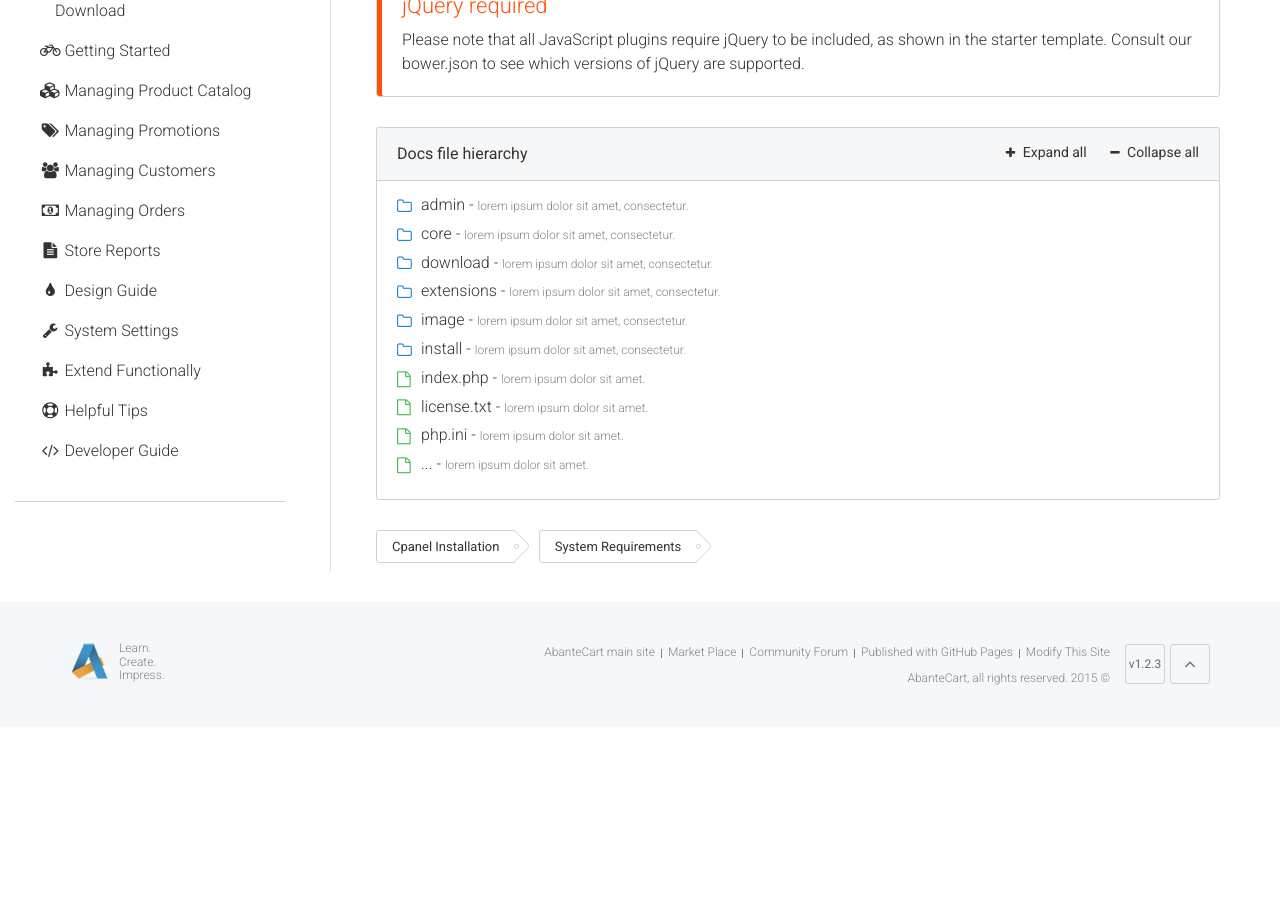
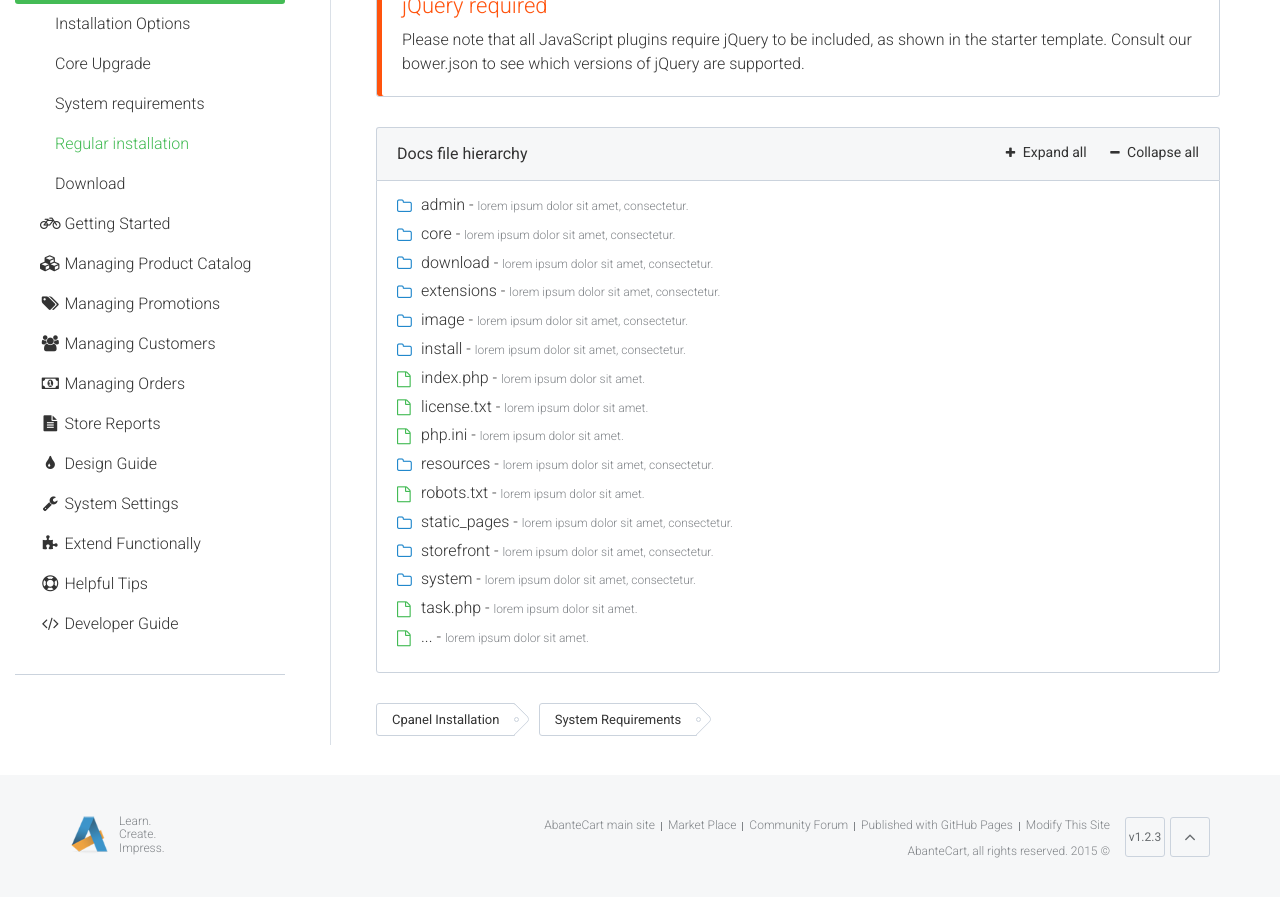
Before and after one commit to abantecart/abantecart.github.io, a Jekyll site: the page built from pages/install/regular_installation.html, in a window 1280 px wide and 900 px high, scrolled down 847 px. Shown: the top 897 px of the window. Built offline with Jekyll 4.4.1, drawn with Linux system fonts in a browser that asks for light colours; before the commit the page ends 1574 px from its top, so only the background shows below that.

Commit message:
Update regular_installation.html

```diff
--- a/pages/install/regular_installation.html
+++ b/pages/install/regular_installation.html
@@ -62,79 +62,22 @@
 							<ul class="file-tree-list js-file-tree" data-expanded="">
 								<li class="is-folder">admin -
 									<span class="file-tree-description">lorem ipsum dolor sit amet, consectetur.</span>
-									<ul>
-										<li class="is-file">custom.css -
-											<span class="file-tree-description">lorem ipsum dolor sit amet.</span>
-										</li>
-										<li class="is-file">style.css -
-											<span class="file-tree-description">lorem ipsum dolor sit amet.</span>
-										</li>
-										<li class="is-file">style.min.css -
-											<span class="file-tree-description">lorem ipsum dolor sit amet.</span>
-										</li>
-									</ul>
 								</li>
 								<li class="is-folder">core -
 									<span class="file-tree-description">lorem ipsum dolor sit amet, consectetur.</span>
-									<ul>
-										<li class="is-file">fontawesome.otf -
-											<span class="file-tree-description">lorem ipsum dolor sit amet.</span>
-										</li>
-										<li class="is-file">fontawesome-webfont.eot -
-											<span class="file-tree-description">lorem ipsum dolor sit amet.</span>
-										</li>
-										<li class="is-file">fontawesome-webfont.svg -
-											<span class="file-tree-description">lorem ipsum dolor sit amet.</span>
-										</li>
-										<li class="is-file">fontawesome-webfont.ttf -
-											<span class="file-tree-description">lorem ipsum dolor sit amet.</span>
-										</li>
-										<li class="is-file">fontawesome-webfont.woff -
-											<span class="file-tree-description">lorem ipsum dolor sit amet.</span>
-										</li>
-										<li class="is-file">fontawesome-webfont.woff2 -
-											<span class="file-tree-description">lorem ipsum dolor sit amet.</span>
-										</li>
-									</ul>
+
 								</li>
 								<li class="is-folder">download -
 									<span class="file-tree-description">lorem ipsum dolor sit amet, consectetur.</span>
-									<ul>
-										<li class="is-file">img1.jpg -
-											<span class="file-tree-description">lorem ipsum dolor sit amet.</span>
-										</li>
-										<li class="is-file">img2.png -
-											<span class="file-tree-description">lorem ipsum dolor sit amet.</span>
-										</li>
-										<li class="is-file">img3.gif -
-											<span class="file-tree-description">lorem ipsum dolor sit amet.</span>
-										</li>
-										<li class="is-file">... -
-											<span class="file-tree-description">lorem ipsum dolor sit amet.</span>
-										</li>
-									</ul>
+
 								</li>
 								<li class="is-folder">extensions -
 									<span class="file-tree-description">lorem ipsum dolor sit amet, consectetur.</span>
-									<ul>
-										<li class="is-file">all.js -
-											<span class="file-tree-description">lorem ipsum dolor sit amet.</span>
-										</li>
-										<li class="is-file">custom.js -
-											<span class="file-tree-description">lorem ipsum dolor sit amet.</span>
-										</li>
-									</ul>
+
 								</li>
 								<li class="is-folder">image -
 									<span class="file-tree-description">lorem ipsum dolor sit amet, consectetur.</span>
-									<ul>
-										<li class="is-file">custom.less -
-											<span class="file-tree-description">lorem ipsum dolor sit amet.</span>
-										</li>
-										<li class="is-file">style.less -
-											<span class="file-tree-description">lorem ipsum dolor sit amet.</span>
-										</li>
-									</ul>
+
 								</li>
 								<li class="is-folder">install -
 									<span class="file-tree-description">lorem ipsum dolor sit amet, consectetur.</span>
@@ -153,6 +96,24 @@
 								<li class="is-file">php.ini -
 									<span class="file-tree-description">lorem ipsum dolor sit amet.</span>
 								</li>
+								<li class="is-folder">resources -
+									<span class="file-tree-description">lorem ipsum dolor sit amet, consectetur.</span>
+								</li>
+								<li class="is-file">robots.txt -
+									<span class="file-tree-description">lorem ipsum dolor sit amet.</span>
+								</li>
+								<li class="is-folder">static_pages -
+									<span class="file-tree-description">lorem ipsum dolor sit amet, consectetur.</span>
+								</li>
+								<li class="is-folder">storefront -
+									<span class="file-tree-description">lorem ipsum dolor sit amet, consectetur.</span>
+								</li>
+								<li class="is-folder">system -
+									<span class="file-tree-description">lorem ipsum dolor sit amet, consectetur.</span>
+								</li>
+								<li class="is-file">task.php -
+									<span class="file-tree-description">lorem ipsum dolor sit amet.</span>
+								</li>
 								<li class="is-file">... -
 									<span class="file-tree-description">lorem ipsum dolor sit amet.</span>
 								</li>
```
